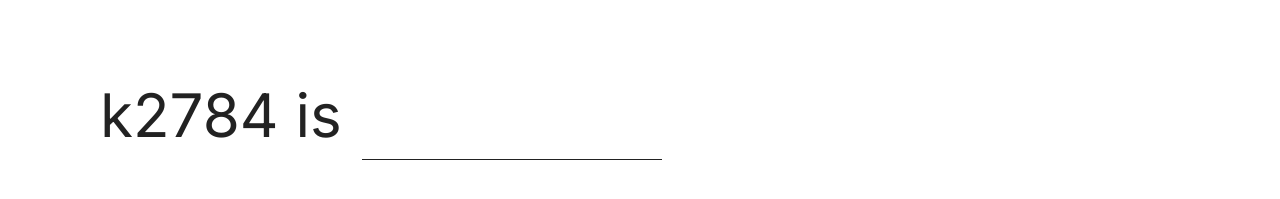
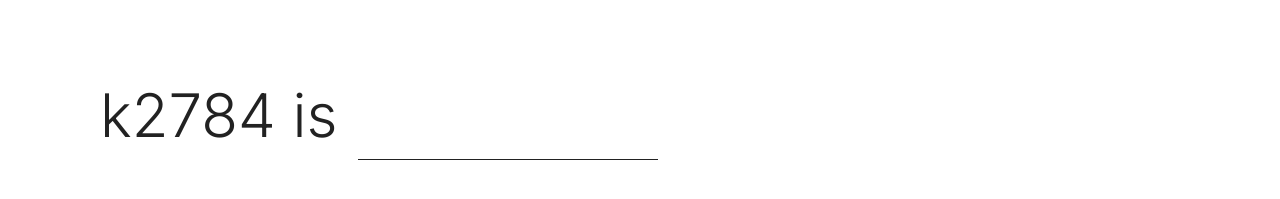
Before and after one commit to kg2784/portfolio, a Next.js app: page / in a window 1280 px wide. Shown: the part 297-496 px from the top of the page. Built offline with nearby package versions, Linux system fonts and the light colour scheme.

Commit message:
fix HOME title

```diff
--- a/src/app/page.module.scss
+++ b/src/app/page.module.scss
@@ -11,6 +11,7 @@
 
   .Home__mainText {
     font-size: 60px;
+    font-weight: 300;
   }
 
   .Home__line {
--- a/src/app/page.tsx
+++ b/src/app/page.tsx
@@ -4,7 +4,7 @@ export default function Home() {
   return (
     <div className={styles.Home}>
       <div className={styles.Home__mainTextArea}>
-        <p className={styles.Home__mainText}>k2784 is</p>
+        <h1 className={styles.Home__mainText}>k2784 is</h1>
         <div className={styles.Home__line} />
         {/* <label>
           <input type="text" />
--- a/src/styles/default.scss
+++ b/src/styles/default.scss
@@ -1,5 +1,5 @@
 @use './reset';
-@import url('https://fonts.googleapis.com/css2?family=Roboto:wght@400;700&display=swap');
+@import url('https://fonts.googleapis.com/css2?family=Roboto:wght@300;400;700&display=swap');
 
 :root {
   --color-text-primary: #222;
```
